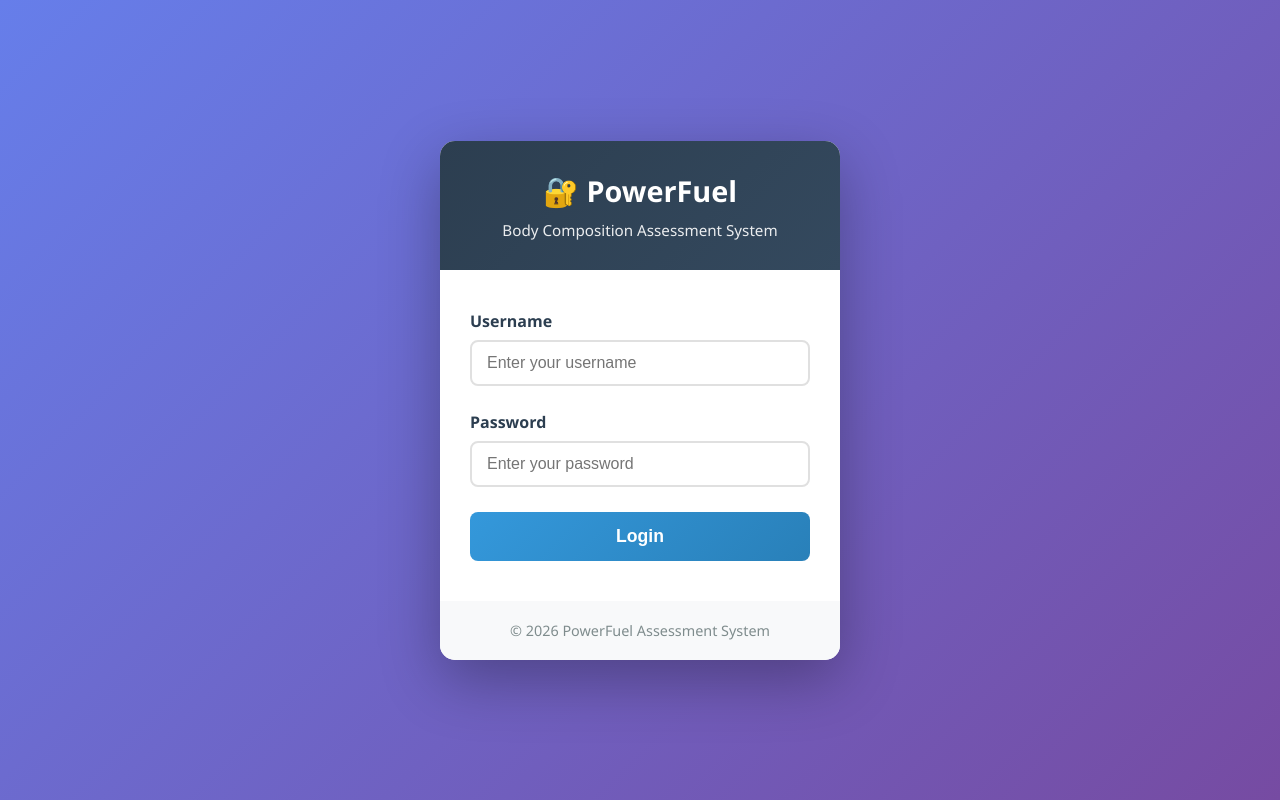
After one commit to harunraseed/powerfuel_basic_app, a Flask app: page /login in a window 1280 px wide. The commit adds this page. Run offline with Flask 3, Linux system fonts and the light colour scheme.

Commit message:
Major updates: UI improvements, authentication, research-based references
- Dashboard: Show only name, age, gender, email status, actions
- Inference modal: Increased size to 1200px for better readability
- Muscle Mass Distribution: Removed Status column
- Performance Notes: Converted to bullet points in UI and PDF
- PDF: Fixed table alignment and column widths to prevent overflow
- Authentication: Added login system with admin/Powerfuel@123
- Login page: New professional login interface
- Logout: Added logout buttons to dashboard and form
- Body Fat: Updated to Lohman 1986 & Nagamine 1972 classification
  * Male: <10% Low | 10-20% Normal | 20-25% High | 25% Very High
  * Female: <20% Low | 20-30% Normal | 30-35% High | 35% Very High
- Visceral Fat: Updated to OMRON Healthcare standards
  * 0-9.5 Normal | 10-14.5 High | 15-30 Very High
- All routes protected with @login_required decorator
- Session-based authentication with secret key

```diff
--- a/app.py
+++ b/app.py
@@ -1,4 +1,5 @@
-from flask import Flask, render_template, request, jsonify, send_file
+from flask import Flask, render_template, request, jsonify, send_file, session, redirect, url_for
+from functools import wraps
 from config import Config
 from supabase import create_client
 import os
@@ -9,9 +10,23 @@ import math
 
 app = Flask(__name__)
 app.config.from_object(Config)
+app.secret_key = os.environ.get('SECRET_KEY', 'powerfuel-secret-key-2026-change-in-production')
 
 # Initialize Supabase client
 supabase = create_client(app.config['SUPABASE_URL'], app.config['SUPABASE_KEY'])
+
+# Admin credentials (in production, use database or environment variables)
+ADMIN_USERNAME = 'admin'
+ADMIN_PASSWORD = 'Powerfuel@123'
+
+# Login required decorator
+def login_required(f):
+    @wraps(f)
+    def decorated_function(*args, **kwargs):
+        if 'logged_in' not in session:
+            return redirect(url_for('login'))
+        return f(*args, **kwargs)
+    return decorated_function
 
 def calculate_bmi(weight_kg, height_cm):
     """Calculate BMI from weight (kg) and height (cm)"""
@@ -142,33 +157,25 @@ def get_bmi_category_asian_pacific(bmi, age):
         return "Obese II"
 
 def get_body_fat_status(body_fat_percent, gender):
-    """Get consolidated body fat status based on Indian standards"""
+    """Get body fat status based on Lohman 1986 & Nagamine 1972 classification"""
     if gender.lower() == 'male':
-        if body_fat_percent < 6:
-            return "Very Low - Below optimal range (Essential fat only)"
-        elif body_fat_percent <= 13:
-            return "Excellent - Athlete/Competitive range"
-        elif body_fat_percent <= 17:
-            return "Good - Recreational athlete range"
+        if body_fat_percent < 10:
+            return "Low - Below normal range (Lohman 1986)"
         elif body_fat_percent <= 20:
-            return "Fair - Fitness range"
+            return "Normal - Healthy range (Lohman 1986)"
         elif body_fat_percent <= 25:
-            return "Average - Acceptable range"
+            return "High - Above normal (Lohman 1986)"
         else:
-            return "High - Above normal range"
+            return "Very High - Action needed (Lohman 1986)"
     else:  # Female
-        if body_fat_percent < 14:
-            return "Very Low - Below optimal range (Essential fat only)"
-        elif body_fat_percent <= 20:
-            return "Excellent - Athlete/Competitive range"
-        elif body_fat_percent <= 24:
-            return "Good - Recreational athlete range"
-        elif body_fat_percent <= 27:
-            return "Fair - Fitness range"
-        elif body_fat_percent <= 32:
-            return "Average - Acceptable range"
+        if body_fat_percent < 20:
+            return "Low - Below normal range (Lohman 1986)"
+        elif body_fat_percent <= 30:
+            return "Normal - Healthy range (Lohman 1986)"
+        elif body_fat_percent <= 35:
+            return "High - Above normal (Lohman 1986)"
         else:
-            return "High - Above normal range"
+            return "Very High - Action needed (Lohman 1986)"
 
 def analyze_muscle_fat_ratio(subcutaneous, muscle):
     """Analyze subcutaneous fat to muscle mass ratio"""
@@ -195,15 +202,13 @@ def analyze_muscle_fat_ratio(subcutaneous, muscle):
     return ratio_text, status
 
 def get_visceral_fat_inference(visceral_fat):
-    """Get visceral fat inference"""
-    if visceral_fat <= 9:
-        return "Healthy - Optimal range (0-9)"
-    elif visceral_fat <= 12:
-        return "Normal - Acceptable range but monitor"
-    elif visceral_fat <= 15:
-        return "Elevated - Action needed to reduce"
+    """Get visceral fat inference based on OMRON Healthcare standards"""
+    if visceral_fat <= 9.5:
+        return "Normal - Healthy level (OMRON Healthcare)"
+    elif visceral_fat <= 14.5:
+        return "High - Monitor and take action (OMRON Healthcare)"
     else:
-        return "High - Immediate action required"
+        return "Very High - Immediate action required (OMRON Healthcare)"
 
 def generate_runner_inference(assessment):
     """Generate comprehensive inference for runners/marathon athletes"""
@@ -257,7 +262,7 @@ def generate_runner_inference(assessment):
     elif bmi >= 25:
         performance_notes.append("⚠️ Higher BMI may impact running efficiency and joint stress. Weight management recommended.")
 
-    if visceral_fat <= 9:
+    if visceral_fat <= 9.5:
         performance_notes.append("✓ Excellent visceral fat level - optimal for cardiovascular endurance.")
     else:
         performance_notes.append("⚠️ Elevated visceral fat may impact cardiovascular performance and recovery.")
@@ -291,19 +296,47 @@ def generate_runner_inference(assessment):
         'performance_notes': performance_notes
     }
 
+@app.route('/login', methods=['GET', 'POST'])
+def login():
+    if 'logged_in' in session:
+        return redirect(url_for('index'))
+    return render_template('login.html')
+
+@app.route('/api/login', methods=['POST'])
+def api_login():
+    data = request.get_json()
+    username = data.get('username', '')
+    password = data.get('password', '')
+
+    if username == ADMIN_USERNAME and password == ADMIN_PASSWORD:
+        session['logged_in'] = True
+        session['username'] = username
+        return jsonify({'success': True, 'message': 'Login successful'})
+    else:
+        return jsonify({'success': False, 'message': 'Invalid username or password'}), 401
+
+@app.route('/logout')
+def logout():
+    session.clear()
+    return redirect(url_for('login'))
+
 @app.route('/')
+@login_required
 def index():
     return render_template('dashboard.html')
 
 @app.route('/form')
+@login_required
 def form():
     return render_template('index.html')
 
 @app.route('/dashboard')
+@login_required
 def dashboard():
     return render_template('dashboard.html')
 
 @app.route('/api/assessments', methods=['GET'])
+@login_required
 def get_assessments():
     try:
         search = request.args.get('search', '')
@@ -329,6 +362,7 @@ def get_assessments():
         }), 500
 
 @app.route('/api/save-assessment', methods=['POST'])
+@login_required
 def save_assessment():
     try:
         data = request.json
@@ -382,6 +416,7 @@ def save_assessment():
         }), 500
 
 @app.route('/api/generate-pdf/<int:assessment_id>')
+@login_required
 def generate_pdf(assessment_id):
     try:
         # Fetch assessment data from Supabase
@@ -402,6 +437,7 @@ def generate_pdf(assessment_id):
         return jsonify({'success': False, 'message': f'Error: {str(e)}'}), 500
 
 @app.route('/api/send-email/<int:assessment_id>', methods=['POST'])
+@login_required
 def send_email(assessment_id):
     try:
         # Fetch assessment data from Supabase
@@ -438,6 +474,7 @@ def send_email(assessment_id):
         return jsonify({'success': False, 'message': f'Error: {str(e)}'}), 500
 
 @app.route('/api/calculate-additional', methods=['POST'])
+@login_required
 def calculate_additional():
     """Calculate additional body composition metrics"""
     try:
@@ -461,6 +498,7 @@ def calculate_additional():
         return jsonify({'error': str(e)}), 400
 
 @app.route('/api/reference-values/<gender>', methods=['GET'])
+@login_required
 def get_reference_values(gender):
     """Get reference values for body composition metrics"""
     try:
@@ -473,6 +511,7 @@ def get_reference_values(gender):
         return jsonify({'error': str(e)}), 400
 
 @app.route('/api/inference/<int:assessment_id>', methods=['GET'])
+@login_required
 def get_inference(assessment_id):
     """Get inference for a specific assessment"""
     try:
@@ -495,6 +534,7 @@ def get_inference(assessment_id):
         return jsonify({'success': False, 'message': f'Error: {str(e)}'}), 500
 
 @app.route('/api/delete-assessment/<int:assessment_id>', methods=['DELETE'])
+@login_required
 def delete_assessment(assessment_id):
     """Delete an assessment"""
     try:
--- a/templates/index.html
+++ b/templates/index.html
@@ -321,7 +321,8 @@
                 <p style="font-size: 0.9em; margin-top: 10px;">PowerFuel - The Nutrition Hub</p>
             </div>
             <div>
-                <a href="/dashboard" style="display: inline-block; padding: 12px 25px; background: white; color: #2C3E50; text-decoration: none; border-radius: 8px; font-weight: 600; transition: all 0.3s ease;">📊 Dashboard</a>
+                <a href="/dashboard" style="display: inline-block; padding: 12px 25px; background: white; color: #2C3E50; text-decoration: none; border-radius: 8px; font-weight: 600; transition: all 0.3s ease; margin-right: 10px;">📊 Dashboard</a>
+                <a href="/logout" style="display: inline-block; padding: 12px 25px; background: #95A5A6; color: white; text-decoration: none; border-radius: 8px; font-weight: 600; transition: all 0.3s ease;">🚪 Logout</a>
             </div>
         </div>
 
--- /dev/null
+++ b/templates/login.html
@@ -0,0 +1,206 @@
+<!DOCTYPE html>
+<html lang="en">
+<head>
+    <meta charset="UTF-8">
+    <meta name="viewport" content="width=device-width, initial-scale=1.0">
+    <title>Login - PowerFuel Assessment</title>
+    <style>
+        * {
+            margin: 0;
+            padding: 0;
+            box-sizing: border-box;
+        }
+
+        body {
+            font-family: 'Segoe UI', Tahoma, Geneva, Verdana, sans-serif;
+            background: linear-gradient(135deg, #667eea 0%, #764ba2 100%);
+            min-height: 100vh;
+            display: flex;
+            justify-content: center;
+            align-items: center;
+            padding: 20px;
+        }
+
+        .login-container {
+            background: white;
+            border-radius: 15px;
+            box-shadow: 0 20px 60px rgba(0, 0, 0, 0.3);
+            overflow: hidden;
+            max-width: 400px;
+            width: 100%;
+        }
+
+        .login-header {
+            background: linear-gradient(135deg, #2C3E50 0%, #34495E 100%);
+            color: white;
+            padding: 30px;
+            text-align: center;
+        }
+
+        .login-header h1 {
+            font-size: 1.8em;
+            margin-bottom: 10px;
+        }
+
+        .login-header p {
+            font-size: 0.95em;
+            opacity: 0.9;
+        }
+
+        .login-body {
+            padding: 40px 30px;
+        }
+
+        .form-group {
+            margin-bottom: 25px;
+        }
+
+        .form-group label {
+            display: block;
+            margin-bottom: 8px;
+            font-weight: 600;
+            color: #2C3E50;
+        }
+
+        .form-group input {
+            width: 100%;
+            padding: 12px 15px;
+            border: 2px solid #E0E0E0;
+            border-radius: 8px;
+            font-size: 1em;
+            transition: all 0.3s ease;
+        }
+
+        .form-group input:focus {
+            outline: none;
+            border-color: #3498DB;
+            box-shadow: 0 0 0 3px rgba(52, 152, 219, 0.1);
+        }
+
+        .btn-login {
+            width: 100%;
+            padding: 14px;
+            background: linear-gradient(135deg, #3498DB 0%, #2980B9 100%);
+            color: white;
+            border: none;
+            border-radius: 8px;
+            font-size: 1.1em;
+            font-weight: 600;
+            cursor: pointer;
+            transition: all 0.3s ease;
+        }
+
+        .btn-login:hover {
+            transform: translateY(-2px);
+            box-shadow: 0 10px 25px rgba(52, 152, 219, 0.3);
+        }
+
+        .error-message {
+            background: #F8D7DA;
+            color: #721C24;
+            padding: 12px;
+            border-radius: 8px;
+            margin-bottom: 20px;
+            border: 1px solid #F5C6CB;
+            display: none;
+        }
+
+        .error-message.show {
+            display: block;
+        }
+
+        .login-footer {
+            text-align: center;
+            padding: 20px;
+            background: #F8F9FA;
+            color: #7F8C8D;
+            font-size: 0.9em;
+        }
+    </style>
+</head>
+<body>
+    <div class="login-container">
+        <div class="login-header">
+            <h1>🔐 PowerFuel</h1>
+            <p>Body Composition Assessment System</p>
+        </div>
+
+        <div class="login-body">
+            <div id="errorMessage" class="error-message"></div>
+
+            <form id="loginForm" onsubmit="handleLogin(event)">
+                <div class="form-group">
+                    <label for="username">Username</label>
+                    <input
+                        type="text"
+                        id="username"
+                        name="username"
+                        required
+                        autocomplete="username"
+                        placeholder="Enter your username"
+                    >
+                </div>
+
+                <div class="form-group">
+                    <label for="password">Password</label>
+                    <input
+                        type="password"
+                        id="password"
+                        name="password"
+                        required
+                        autocomplete="current-password"
+                        placeholder="Enter your password"
+                    >
+                </div>
+
+                <button type="submit" class="btn-login">Login</button>
+            </form>
+        </div>
+
+        <div class="login-footer">
+            © 2026 PowerFuel Assessment System
+        </div>
+    </div>
+
+    <script>
+        function showError(message) {
+            const errorDiv = document.getElementById('errorMessage');
+            errorDiv.textContent = message;
+            errorDiv.classList.add('show');
+        }
+
+        function hideError() {
+            const errorDiv = document.getElementById('errorMessage');
+            errorDiv.classList.remove('show');
+        }
+
+        async function handleLogin(event) {
+            event.preventDefault();
+            hideError();
+
+            const username = document.getElementById('username').value;
+            const password = document.getElementById('password').value;
+
+            try {
+                const response = await fetch('/api/login', {
+                    method: 'POST',
+                    headers: {
+                        'Content-Type': 'application/json'
+                    },
+                    body: JSON.stringify({ username, password })
+                });
+
+                const result = await response.json();
+
+                if (result.success) {
+                    window.location.href = '/';
+                } else {
+                    showError(result.message || 'Invalid username or password');
+                }
+            } catch (error) {
+                showError('Login failed. Please try again.');
+            }
+        }
+    </script>
+</body>
+</html>
```
Also changed, not shown: pdf_generator.py (+48 -55 lines), templates/dashboard.html (+15 -25 lines).
